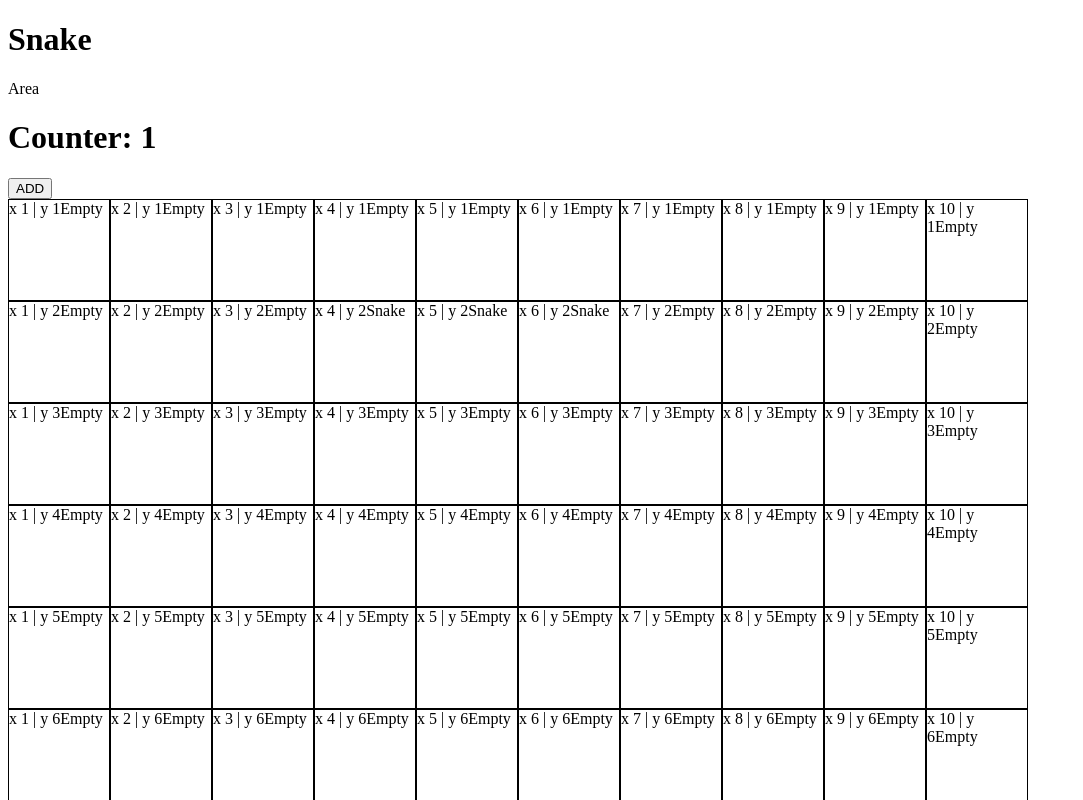
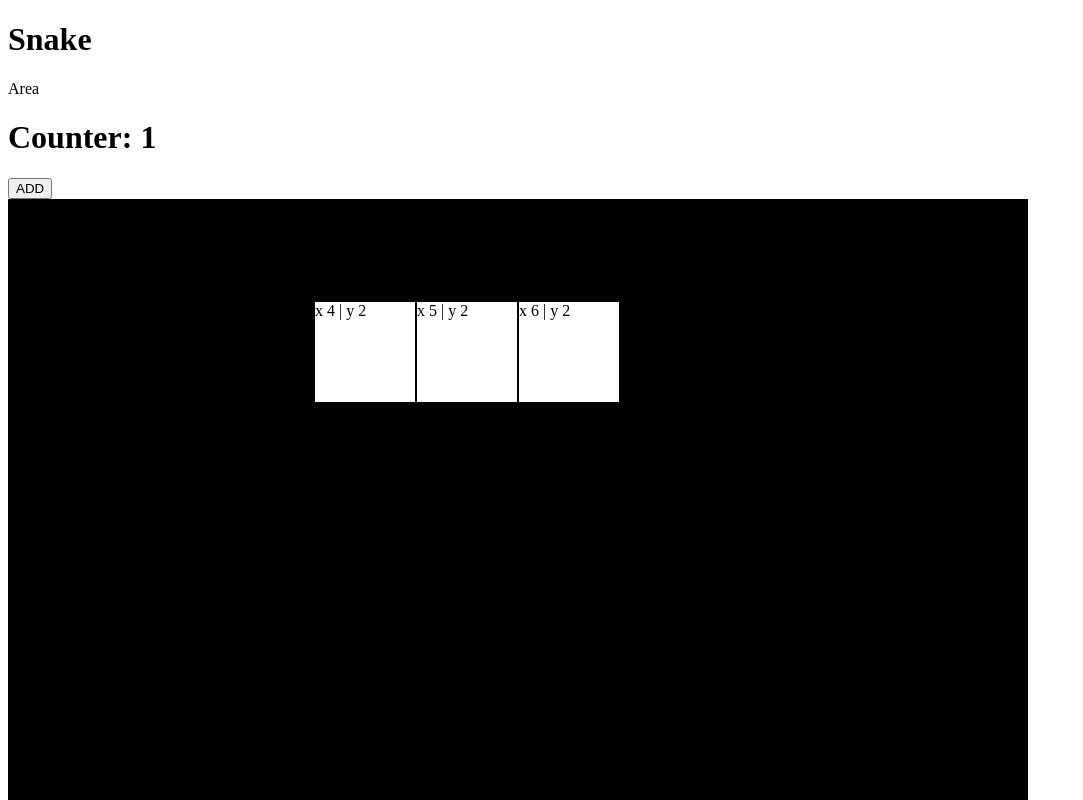
Before and after one commit to Dissmind/Web-Games, a React (Create React App) app: page /snake in a window 1280 px wide. Shown: the top 800 px of the page, without its empty margins (0-1083 px from the left). Built offline with nearby package versions, Linux system fonts and the light colour scheme.

Commit message:
[ADD]: styled snake

```diff
--- a/src/games/snake/area.slice.js
+++ b/src/games/snake/area.slice.js
@@ -90,30 +90,27 @@ export const AreaSlice = createSlice({
 
       state.snakeCoordsList.shift()
 
+
+
       switch (state.torwald) {
         case TorwaldEnum.left:
-
+          headCoordinate.x = headCoordinate.x - 1
           break
 
         case TorwaldEnum.top:
-
+          headCoordinate.x = headCoordinate.y + 1
           break
 
         case TorwaldEnum.right:
-          const newXCoordinate = headCoordinate.x + 1
-
-          headCoordinate.x = newXCoordinate
-
-          console.log(newXCoordinate)
-
-          state.snakeCoordsList.push(headCoordinate)
-
+          headCoordinate.x = headCoordinate.x + 1
           break
 
         case TorwaldEnum.bottom:
-
+          headCoordinate.x = headCoordinate.y - 1
           break
       }
+
+      state.snakeCoordsList.push(headCoordinate)
     }
   }
 
--- a/src/games/snake/snake.jsx
+++ b/src/games/snake/snake.jsx
@@ -1,7 +1,7 @@
 import styled from 'styled-components'
 import {useDispatch, useSelector} from "react-redux";
 import {add, coordinateSelector, headCoordinateSelector, init, step, testSelector} from "./area.slice";
-import {useEffect} from "react";
+import {useEffect, useState} from "react";
 
 
 
@@ -22,23 +22,26 @@ export const Snake = () => {
 const Cell = ({xCoordinate, yCoordinate}) => {
   const coordinateList = useSelector(coordinateSelector)
 
-  const isEmpty = () => {
+  const [isEmpty, setIsEmpty] = useState(false)
+
+  useEffect(() => {
+
     for (let i = 0; i < coordinateList.length; i++) {
       const cell = coordinateList[i]
 
       if (cell.x == xCoordinate && cell.y == yCoordinate) {
-        return false
+        setIsEmpty(false)
+
+        return
       }
     }
 
-    return true
-  }
+    setIsEmpty(true)
+  }, [coordinateList])
 
   return (
-    <CellStl>
+    <CellStl isEmpty={isEmpty}>
       x {xCoordinate} | y {yCoordinate}
-
-      {isEmpty() ? "Empty" : "Snake"}
     </CellStl>
   )
 }
@@ -147,4 +150,6 @@ const CellStl = styled.div`
   width: 100px;
   height: 100px;
   border: 1px solid black;
+
+  background-color: ${({isEmpty}) => isEmpty ? 'black' : 'white'};
 `
```
